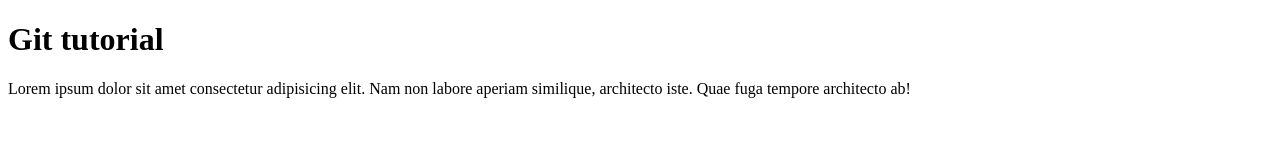
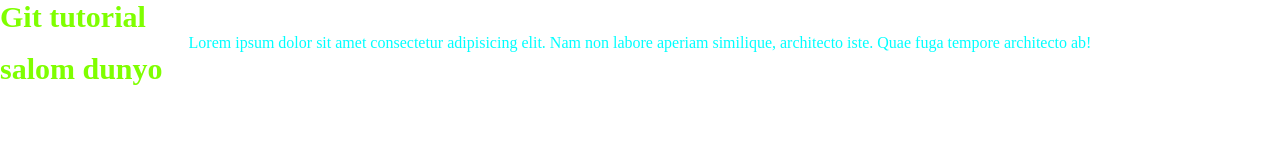
Before and after one commit to nasimovbegzod/n91test, a plain HTML site: page lesson15/index.html in a window 1280 px wide. Drawn offline with Linux system fonts and the light colour scheme.

Commit message:
text qoshdim

```diff
--- a/lesson15/index.html
+++ b/lesson15/index.html
@@ -5,10 +5,11 @@
     <meta http-equiv="X-UA-Compatible" content="IE=edge">
     <meta name="viewport" content="width=device-width, initial-scale=1.0">
     <title>lesson15</title>
+    <link rel="stylesheet" href="./style/main.css">
 </head>
 <body>
     <h1>Git tutorial</h1>
     <p>Lorem ipsum dolor sit amet consectetur adipisicing elit. Nam non labore aperiam similique, architecto iste. Quae fuga tempore architecto ab!</p>
-
+    <h1>salom dunyo</h1>
 </body>
 </html>
```
